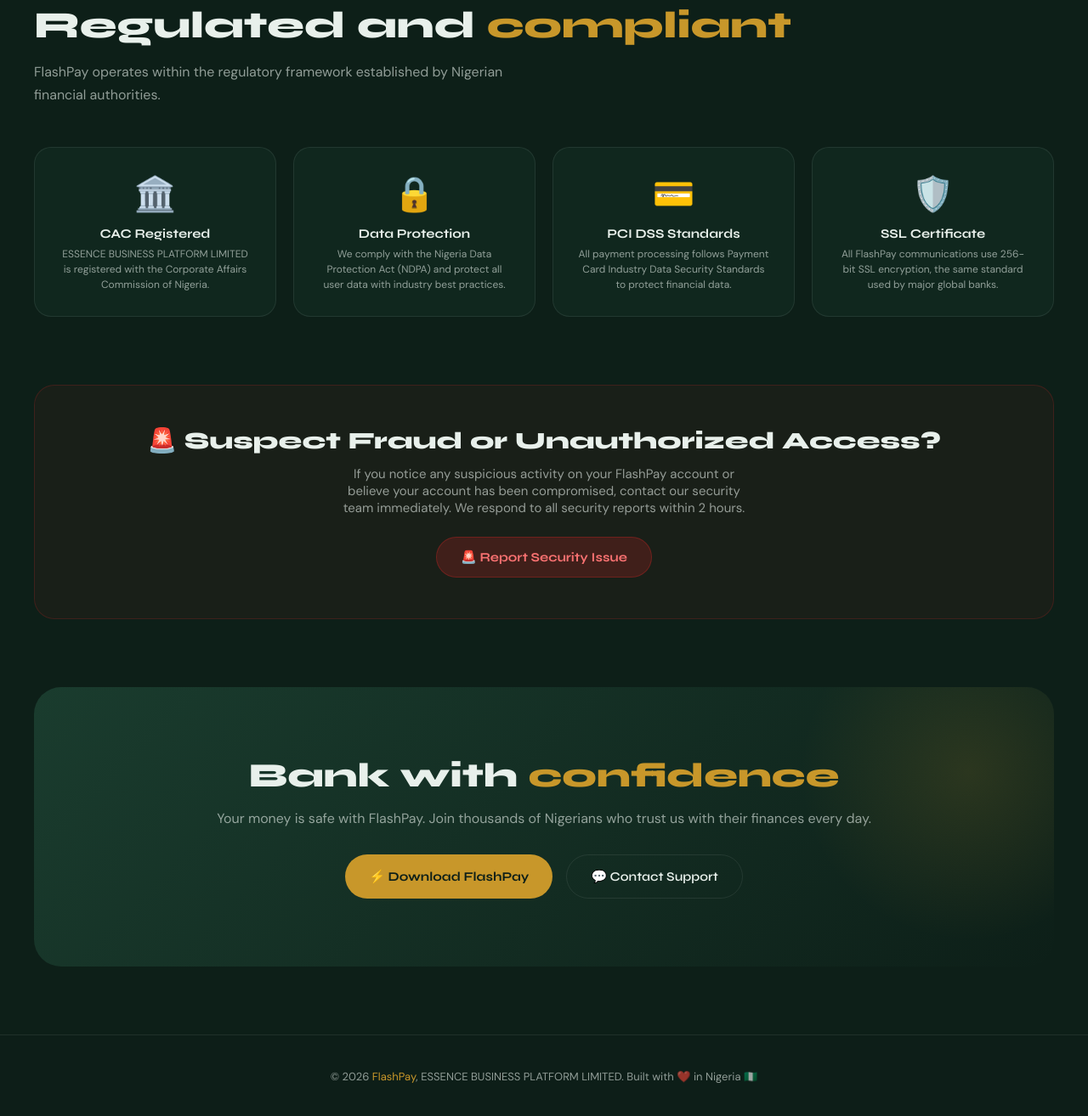
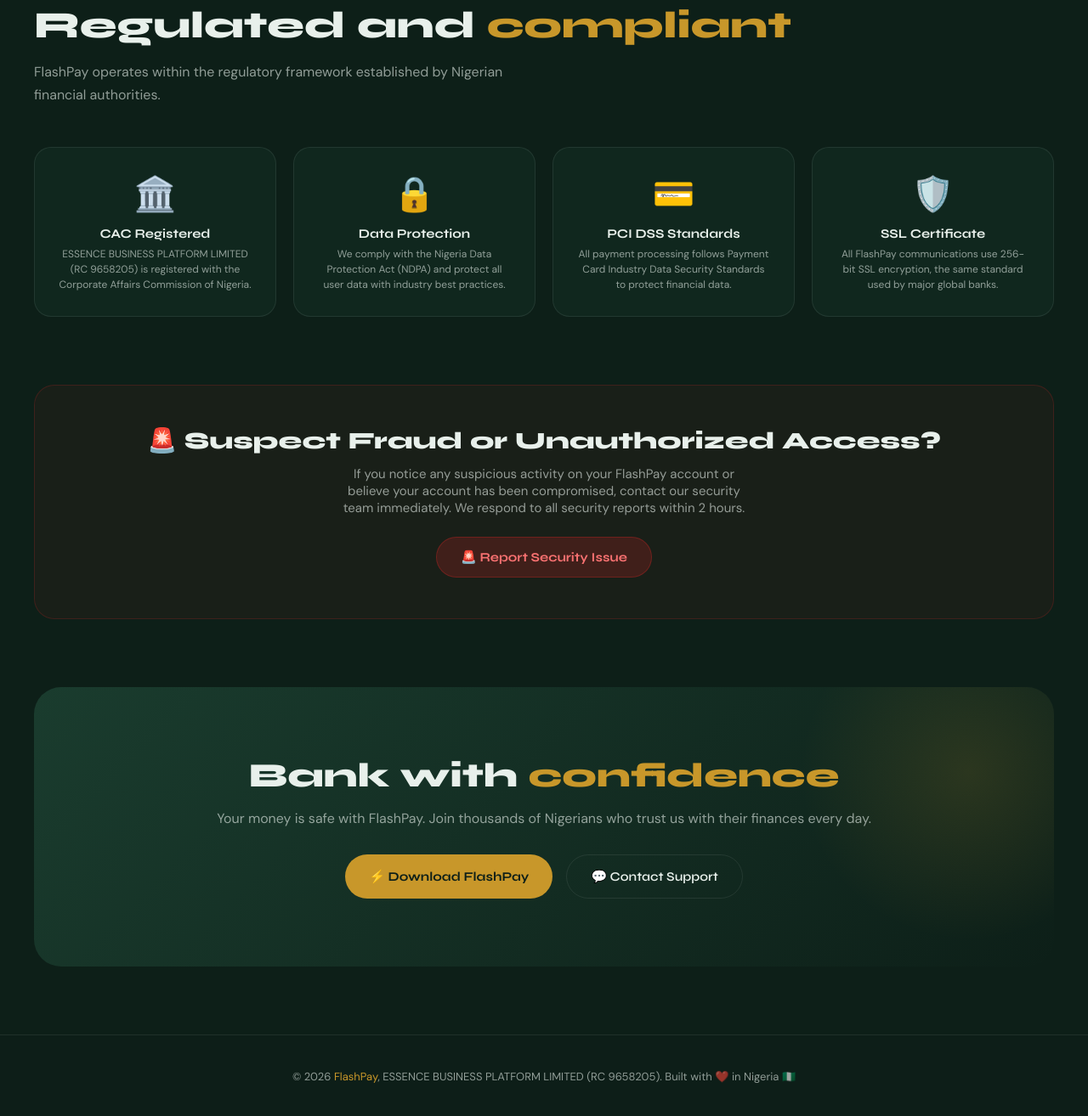
Before and after one commit to michaeloluwatoyin730/flashpay-careers, a website: page pages/security.html in a window 1280 px wide. Shown: the part 3373-4687 px from the top of the page at 85% size. Drawn offline with Linux system fonts and the light colour scheme; no server answers.

Commit message:
Add RC 9658205 registration number to website pages

```diff
--- a/pages/security.html
+++ b/pages/security.html
@@ -388,7 +388,7 @@ section{padding:60px 20px}
       <div class="compliance-card">
         <span class="compliance-icon">🏛️</span>
         <h4>CAC Registered</h4>
-        <p>ESSENCE BUSINESS PLATFORM LIMITED is registered with the Corporate Affairs Commission of Nigeria.</p>
+        <p>ESSENCE BUSINESS PLATFORM LIMITED (RC 9658205) is registered with the Corporate Affairs Commission of Nigeria.</p>
       </div>
       <div class="compliance-card">
         <span class="compliance-icon">🔒</span>
@@ -435,7 +435,7 @@ section{padding:60px 20px}
 </section>
 
 <footer>
-  <p>© 2026 <a href="../index.html">FlashPay</a>, ESSENCE BUSINESS PLATFORM LIMITED. Built with ❤️ in Nigeria 🇳🇬</p>
+  <p>© 2026 <a href="../index.html">FlashPay</a>, ESSENCE BUSINESS PLATFORM LIMITED (RC 9658205). Built with ❤️ in Nigeria 🇳🇬</p>
 </footer>
 
 <script>
```
Also changed, not shown: pages/personal.html (+1 -1 lines).
